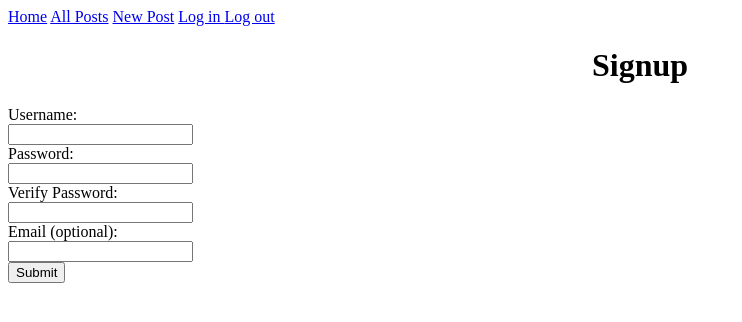
After one commit to 91ashika/blogz, a Flask app: page /signup in a window 1280 px wide. The commit adds this page. Shown: the top 322 px of the page, without its empty margins (0-742 px from the left). Run offline with Flask 2, Linux system fonts and the light colour scheme.

Commit message:
Added basic functionalities and templates

```diff
--- a/main.py
+++ b/main.py
@@ -1,22 +1,44 @@
-from flask import Flask, request, redirect, render_template
+from flask import Flask, request, redirect, render_template,session,flash
 from flask_sqlalchemy import SQLAlchemy
+from helpers import validate_password,validate_user,verify_passwords, validate_email
 
 app = Flask(__name__)
 app.config['DEBUG'] = True
-app.config['SQLALCHEMY_DATABASE_URI'] = 'mysql+pymysql://build-a-blog:blog@localhost:8889/build-a-blog'
+app.config['SQLALCHEMY_DATABASE_URI'] = 'mysql+pymysql://blogz:blogzdb@localhost:8889/blogz'
 app.config['SQLALCHEMY_ECHO'] = True
 db = SQLAlchemy(app)
+app.secret_key = 'wJrRdAtIbefGaCEy9kK5'
 
+class User(db.Model):
+
+    id = db.Column(db.Integer, primary_key=True)
+    username = db.Column(db.String(120), unique=True)
+    password = db.Column(db.String(120))
+    blogs = db.relationship('Blog', backref='owner')
+
+    def __init__(self, username, password):
+        self.username = username
+        self.password = password
 
 class Blog(db.Model):
 
     id = db.Column(db.Integer, primary_key=True)
     title = db.Column(db.String(120))
     body = db.Column(db.String(256))
+    owner_id = db.Column(db.Integer, db.ForeignKey('user.id'))
 
-    def __init__(self, title, body):
+    def __init__(self, title, body,owner):
         self.title = title
         self.body = body
+        self.owner = owner
+
+
+
+@app.before_request
+def require_login():
+    allowed_routes = ['login', 'signup','blog']
+    if request.endpoint not in allowed_routes and 'user' not in session:
+        return redirect('/login')
 
 
 @app.route('/blog', methods=['GET'])
@@ -41,20 +63,65 @@ def newpost():
         if not title or not blog:   #validate the fields
             error = "Fill both the fields."
             return render_template("newpost.html",error=error, title=title, blog=blog)
-        new_blog = Blog(title,blog)
+        owner = User.query.filter_by(username=session['user']).first()
+        new_blog = Blog(title,blog,owner)
         db.session.add(new_blog)
         db.session.commit()
 
-        #blogs = Blog.query.filter_by(title=title).first()
         id = str(new_blog.id) # get id from the object after commit.Id is populated only when commited.
 
         return redirect('/blog?id='+id)    #redirect to blog page with id.
 
     return render_template('newpost.html')  # render newpost template if the request is GET
 
+@app.route('/login', methods=['POST', 'GET'])
+def login():
+    if request.method == 'POST':
+        username = request.form['username']
+        password = request.form['password']
+        user = User.query.filter_by(username=username).first()
+        if user and user.password == password:
+            session['user'] = username
+            flash("Logged in")
+            return redirect('/newpost')
+        else:
+            flash('User password incorrect, or user does not exist', 'error')
+
+    return render_template('login.html')
+
+@app.route('/signup', methods=['POST', 'GET'])
+def signup():
+    if request.method =='GET':
+        return render_template('signup.html')
+    if request.method == 'POST':
+        user= request.form['username']
+
+        user_error= validate_user(user)
+        pwd= request.form['password']
+        pwd_error= validate_password(pwd)
+        email= request.form['email']
+        email_error = validate_email(email)
+        verify_pwd=request.form['verify_password']
+        verify_pwd_error= verify_passwords(pwd,verify_pwd)
+        if not user_error and not verify_pwd_error and not pwd_error and not email_error:
+            #return render_template("welcome.html",user=user)
+            new_user = User(user,pwd)
+            db.session.add(new_user)
+            db.session.commit()
+            session['user']= user
+            return redirect("/newpost")
+
+        return render_template("signup.html", usererror=user_error,verify_pwd_error=verify_pwd_error, pwd_error= pwd_error, email_error=email_error, username=user, email=email)
+
+@app.route('/logout')
+def logout():
+    del session['user']
+    return redirect('/')
+
 
 @app.route('/', methods=['POST', 'GET'])
 def index():
+
     return redirect("/blog")
 
 if __name__ == '__main__':
--- a/templates/base.html
+++ b/templates/base.html
@@ -17,10 +17,13 @@
     </head>
 <body>
     <nav>
-        <a href="/blog">Main Blog Page</a> |
-        <a href="/newpost">Add a Blog Entry</a>
+        <a href="/">Home</a>
+        <a href="/blog">All Posts</a>
+        <a href="/newpost">New Post</a>
+        <a href="/login">Log in </a>
+        <a href="/logout">Log out </a>
+    </nav>
 
-    </nav>
 
     {% block content %}
     {% endblock %}
--- /dev/null
+++ b/templates/signup.html
@@ -0,0 +1,31 @@
+{% extends "base.html" %}
+
+{% block content %}
+<h1> Signup</h1>
+<form action="" method="post">
+    <label for="username">
+        Username:
+        <input type="text" name="username" id="username" value="{{username}}"/>
+        <span class="error">{{usererror}}</span>
+    </label>
+
+    <label>
+        Password:
+        <input type="password" name="password"/>
+        <span class="error">{{pwd_error}}</span>
+
+    </label>
+    <label>
+        Verify Password:
+        <input type="password" name="verify_password"/>
+        <span class="error">{{verify_pwd_error}}</span>
+    </label>
+    <label>
+        Email (optional):
+        <input type="text" name="email" value="{{email}}"/>
+        <span class="error">{{email_error}}</span>
+    </label>
+    <input type="submit" value="Submit"/>
+</form>
+
+{% endblock %}
```
Also changed, not shown: helpers.py (added, +39 -0 lines), templates/login.html (added, +28 -0 lines).
